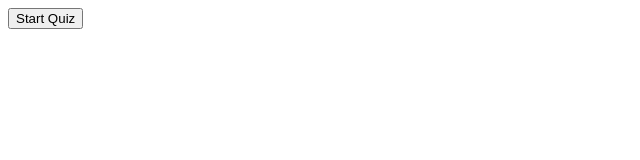
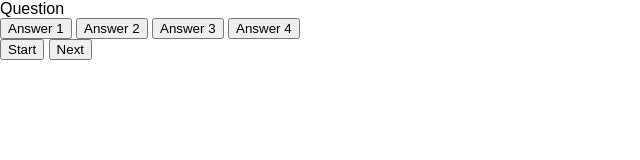
Before and after one commit to choiyeo5/4-Code-Quiz, a plain HTML site: page index.html in a window 1280 px wide. Shown: the whole page, without its empty margins (0-640 px from the left). Drawn offline with Linux system fonts and the light colour scheme.

Commit message:
Initiate styles.css

```diff
--- a/index.html
+++ b/index.html
@@ -3,13 +3,25 @@
 <head>
     <meta charset="UTF-8">
     <meta name="viewport" content="width=device-width, initial-scale=1.0">
-    <meta http-equiv="X-UA-Compatible" content="ie=edge">
+    <link href="styles.css" rel="stylesheet">
+    <script defer src="script.js"></script>
     <title>Code Quiz</title>
 </head>
 <body>
-    <div id="main"></div>
-    <form>
-        <input type="button" value="Start Quiz" onclick="location.href='quiz.html'" />
-    </form>
+    <div class="container">
+        <div id="question-container" class=hide>
+            <div id="question">Question</div>
+            <div id="answer-btn" class="btn-grid">
+                <button class="btn">Answer 1</button>
+                <button class="btn">Answer 2</button>
+                <button class="btn">Answer 3</button>
+                <button class="btn">Answer 4</button>
+            </div>
+        </div>
+        <div class="controls">
+            <button id="start-btn" class="start-btn btn">Start</button>
+            <button id="next-btn" class="next-btn btn hide">Next</button>
+        </div>
+    </div>
 </body>
 </html>
--- /dev/null
+++ b/styles.css
@@ -0,0 +1,20 @@
+*, *::before, *::after {
+    box-sizing: border-box;
+    font-family: Arial, Helvetica, sans-serif;
+}
+
+:root {
+    --hue-neutral: 200;
+    --hue-wrong: 0;
+    --hue-correct: 145;
+}
+
+body {
+    --hue: var(--hue-neutral);
+    padding: 0;
+    margin: 0;
+    display: flex;
+    width: 100vw;
+    height: 100vh;
+
+}
```
Also changed, not shown: quiz.html (deleted, +0 -18 lines), script.js (deleted, +0 -54 lines).
